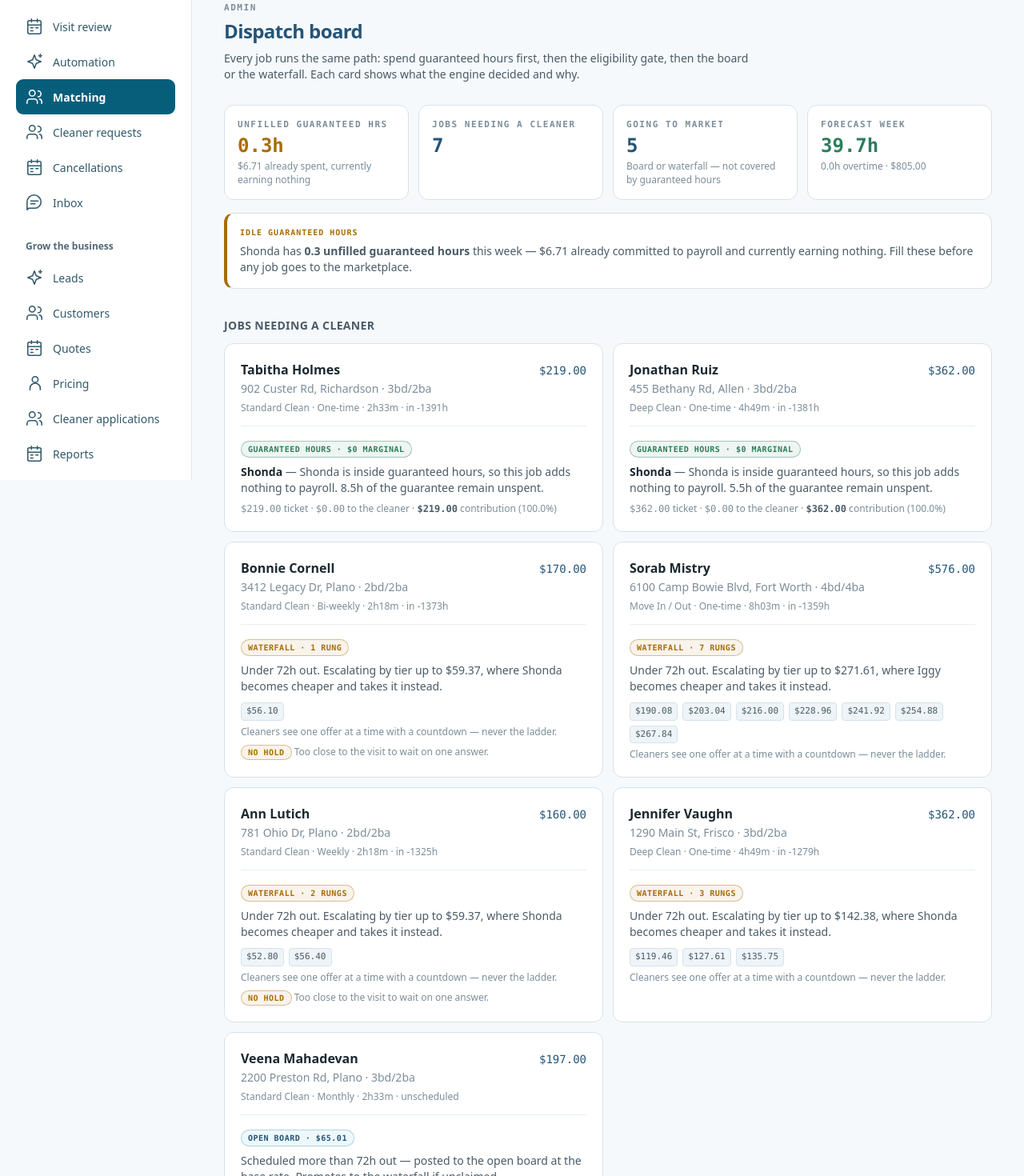
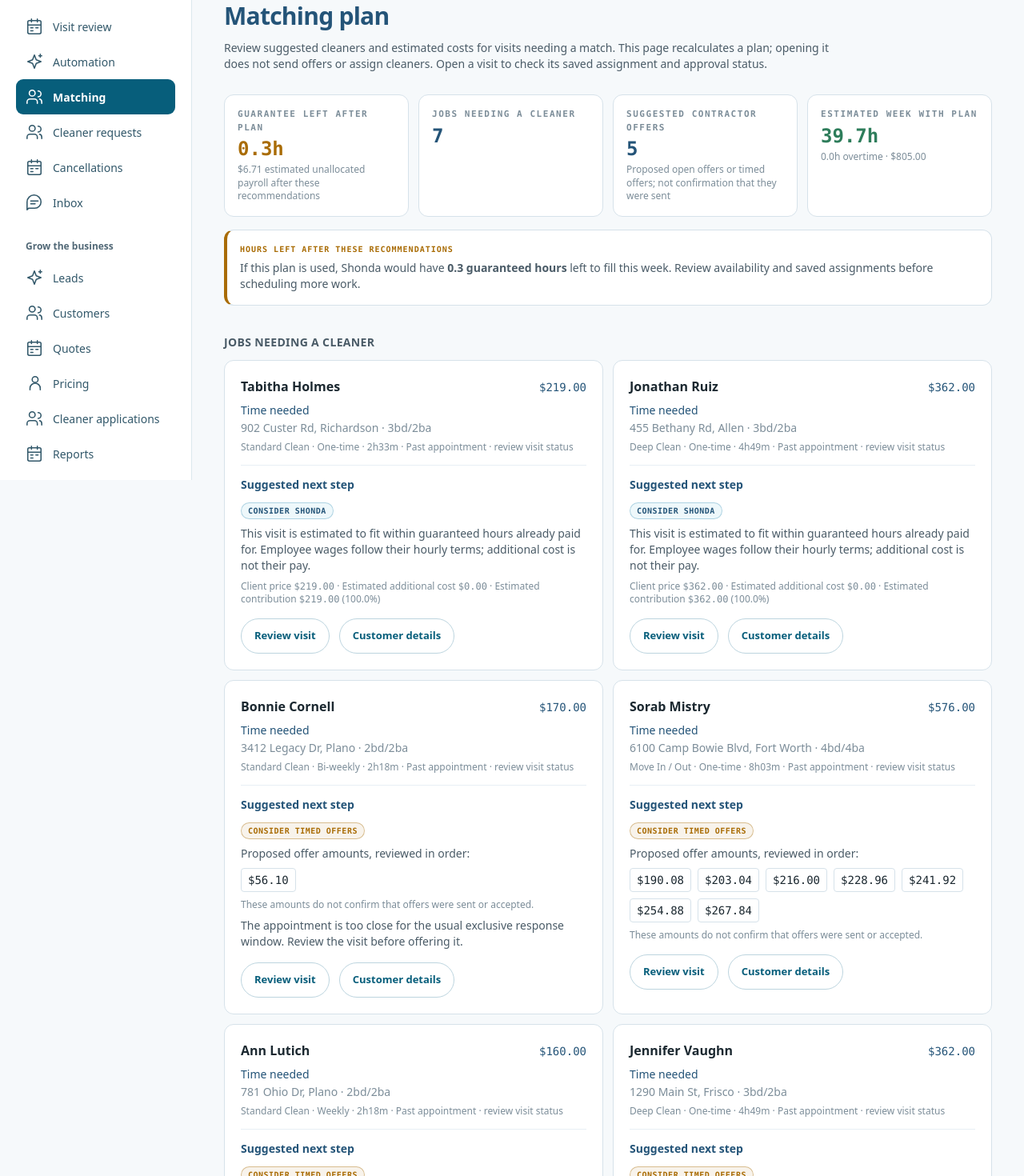
Before and after one commit to mattcleans/Heyspotless, a Next.js app: page /admin/dispatch in a window 1280 px wide. Shown: the part 200-1670 px from the top of the page at 80% size. Built offline with nearby package versions, Linux system fonts and the light colour scheme.

Commit message:
Clarify Management matching recommendations and employee cost estimates

```diff
--- a/src/app/admin/dispatch/page.tsx
+++ b/src/app/admin/dispatch/page.tsx
@@ -1,4 +1,7 @@
-import { PageHeader, Pill, Stat, Callout } from "@/components/ui";
+import Link from "next/link";
+import { DispatchRecommendation } from "@/components/dispatch-recommendation";
+import { JOB_LABELS } from "@/lib/experience/schedule";
+import { Pill, Stat, Callout } from "@/components/ui";
 import { AVERAGE_TICKET_CENTS, ZIP_CENTROIDS } from "@/lib/config";
 import { getRepository } from "@/lib/data";
 import type { Job } from "@/lib/data/types";
@@ -16,7 +19,7 @@ import { formatCents, formatHours, formatPct } from "@/lib/money";
 import { formatDateTimeInZone } from "@/lib/time/zone";
 import { SERVICE_LABELS, FREQUENCY_LABELS } from "@/lib/pricing/price-book";
 
-export const metadata = { title: "Dispatch | Hey Spotless management" };
+export const metadata = { title: "Matching plan | Hey Spotless management" };
 
 const estimate = zipCentroidEstimator(ZIP_CENTROIDS);
 
@@ -30,163 +33,6 @@ function buildContext(cleaners: Cleaner[], now: Date) {
   };
 }
 
-function DecisionSummary({ decision }: { decision: DispatchDecision }) {
-  switch (decision.kind) {
-    case "assign_guaranteed":
-      return (
-        <>
-          <Pill tone="good">Guaranteed hours · $0 marginal</Pill>
-          <p className="mt-2 text-sm text-ink-2">
-            <strong className="text-ink">{decision.cleaner.name}</strong> — {decision.rationale}
-          </p>
-        </>
-      );
-    case "assign_w2":
-      return (
-        <>
-          <Pill tone="sky">W-2 fallback · {formatCents(decision.marginalCents)}</Pill>
-          <p className="mt-2 text-sm text-ink-2">{decision.rationale}</p>
-        </>
-      );
-    case "open_board":
-      return (
-        <>
-          <Pill tone="sky">Open board · {formatCents(decision.payoutCents)}</Pill>
-          <p className="mt-2 text-sm text-ink-2">{decision.rationale}</p>
-          <p className="mt-1 text-xs text-ink-3">
-            Promotes to the waterfall{" "}
-            {formatDateTimeInZone(decision.promoteToWaterfallAt)}{" "}
-            · {decision.eligible.length} eligible
-          </p>
-        </>
-      );
-    case "waterfall":
-      return (
-        <>
-          <Pill tone="warn">
-            Waterfall · {decision.ladder.length} rung{decision.ladder.length === 1 ? "" : "s"}
-          </Pill>
-          <p className="mt-2 text-sm text-ink-2">{decision.rationale}</p>
-          <div className="mt-2.5 flex flex-wrap gap-1.5">
-            {decision.ladder.map((rung) => (
-              <span
-                key={rung.index}
-                className="nums rounded border border-line bg-surface-2 px-1.5 py-0.5 text-[11px] text-ink-2"
-                title={`${formatPct(rung.share)} of ticket · about ${formatCents(rung.impliedHourlyRateCents)}/hr against the estimate · at +${Math.round(rung.offerAtSeconds / 60)}m`}
-              >
-                {formatCents(rung.payoutCents)}
-              </span>
-            ))}
-          </div>
-          <p className="mt-1.5 text-xs text-ink-3">
-            Cleaners see one offer at a time with a countdown — never the ladder.
-          </p>
-        </>
-      );
-    case "hold_for_incumbent":
-      return (
-        <>
-          <Pill tone="good">
-            Held for {decision.cleaner.name} · {formatCents(decision.payoutCents)}
-          </Pill>
-          <p className="mt-2 text-sm text-ink-2">{decision.rationale}</p>
-          <p className="mt-1 text-xs text-ink-3">
-            Exclusive until {formatDateTimeInZone(decision.exclusiveUntil)} · then the{" "}
-            {decision.fallback === "waterfall" ? "waterfall" : "open board"}
-          </p>
-        </>
-      );
-    case "no_eligible_cleaner":
-      return (
-        <>
-          <Pill tone="bad">No eligible cleaner</Pill>
-          <p className="mt-2 text-sm text-ink-2">{decision.rationale}</p>
-        </>
-      );
-  }
-}
-
-/**
- * The spread on this job: the ticket, what the cleaner takes, and what is left.
- *
- * Shown wherever the decision names a payout, because a pairing that works
- * lasts years and the margin agreed when it forms is the margin for years.
- * Deciding that without the number in front of you is how a relationship gets
- * locked in at a spread nobody would have chosen.
- */
-function SpreadNote({ job, decision }: { job: Job; decision: DispatchDecision }) {
-  const payoutCents =
-    decision.kind === "hold_for_incumbent" || decision.kind === "open_board"
-      ? decision.payoutCents
-      : decision.kind === "assign_guaranteed" || decision.kind === "assign_w2"
-        ? decision.marginalCents
-        : null;
-
-  if (payoutCents === null || job.priceCents <= 0) return null;
-
-  const spread = job.priceCents - payoutCents;
-  return (
-    <p className="mt-2 text-xs text-ink-3">
-      <span className="nums">{formatCents(job.priceCents)}</span> ticket ·{" "}
-      <span className="nums">{formatCents(payoutCents)}</span> to the cleaner ·{" "}
-      <strong className="nums text-ink-2">{formatCents(spread)}</strong> contribution (
-      {formatPct(spread / job.priceCents)})
-    </p>
-  );
-}
-
-/**
- * What happened to the continuity promise, shown on every job including the
- * ones where nothing did.
- *
- * The two lines worth a manager's attention are the ones that are easy to
- * miss: a customer whose cleaner has lapsed a requirement and is about to meet
- * a stranger, and a customer we let go to market to save money. Both look like
- * an ordinary board posting without this.
- */
-function ContinuityNote({ decision }: { decision: DispatchDecision }) {
-  const c = decision.continuity;
-
-  if (c.status === "waived_too_costly") {
-    return (
-      <p className="mt-2 text-xs text-ink-3">
-        <Pill tone="warn">Substituting</Pill>{" "}
-        Their usual cleaner would have cost {formatCents(c.premiumCents)} more than the
-        alternative, over the {formatCents(c.capCents)} limit for this job.
-      </p>
-    );
-  }
-
-  if (c.status === "none" && c.reason === "incumbent_ineligible") {
-    return (
-      <p className="mt-2 text-xs text-ink-3">
-        <Pill tone="bad">Lost their cleaner</Pill>{" "}
-        This customer&apos;s cleaner did not clear the eligibility gate for this visit.
-      </p>
-    );
-  }
-
-  if (c.status === "none" && c.reason === "incumbent_passed") {
-    return (
-      <p className="mt-2 text-xs text-ink-3">
-        <Pill tone="warn">Passed</Pill>{" "}
-        Their usual cleaner has already turned this visit down, or did not answer in time — it
-        is on the open market now.
-      </p>
-    );
-  }
-
-  if (c.status === "none" && c.reason === "no_lead_time") {
-    return (
-      <p className="mt-2 text-xs text-ink-3">
-        <Pill tone="warn">No hold</Pill> Too close to the visit to wait on one answer.
-      </p>
-    );
-  }
-
-  return null;
-}
-
 function JobCard({ job, decision, now }: { job: Job; decision: DispatchDecision; now: Date }) {
   const hours = hoursUntil(job, now);
 
@@ -196,6 +42,9 @@ function JobCard({ job, decision, now }: { job: Job; decision: DispatchDecision;
         <h3 className="font-semibold text-ink">{job.customerName}</h3>
         <span className="nums text-sm text-navy">{formatCents(job.priceCents)}</span>
       </div>
+      <p className="mt-2 text-sm font-medium text-navy">
+        {JOB_LABELS[job.status] ?? "Check visit status"}
+      </p>
       <p className="mt-0.5 text-sm text-ink-3">
         {job.street}, {job.city} · {job.bedrooms}bd/{job.bathrooms}ba
       </p>
@@ -204,14 +53,22 @@ function JobCard({ job, decision, now }: { job: Job; decision: DispatchDecision;
         {formatHours(job.estimatedCleanMinutes)} ·{" "}
         {job.scheduledStart
           ? Number.isFinite(hours)
-            ? `in ${Math.round(hours)}h`
+            ? hours < 0
+              ? "Past appointment · review visit status"
+              : formatDateTimeInZone(job.scheduledStart)
             : "unscheduled"
           : "unscheduled"}
       </p>
       <div className="mt-3.5 border-t border-line-soft pt-3.5">
-        <DecisionSummary decision={decision} />
-        <SpreadNote job={job} decision={decision} />
-        <ContinuityNote decision={decision} />
+        <DispatchRecommendation decision={decision} priceCents={job.priceCents} now={now} />
+      </div>
+      <div className="mt-4 flex flex-wrap gap-3">
+        <Link href={`/admin/visits/${job.id}`} className="secondary-action">
+          Review visit
+        </Link>
+        <Link href={`/admin/customers/${job.customerId}`} className="secondary-action">
+          Customer details
+        </Link>
       </div>
     </li>
   );
@@ -315,26 +172,30 @@ export default async function DispatchPage() {
 
   return (
     <>
-      <PageHeader eyebrow="Admin" title="Dispatch board">
-        Every job runs the same path: spend guaranteed hours first, then the eligibility gate, then
-        the board or the waterfall. Each card shows what the engine decided and why.
-      </PageHeader>
+      <div className="mb-7">
+        <h1 className="text-3xl font-semibold tracking-tight text-navy">Matching plan</h1>
+        <p className="mt-3 max-w-3xl text-sm text-ink-2">
+        Review suggested cleaners and estimated costs for visits needing a match.
+        This page recalculates a plan; opening it does not send offers or assign cleaners.
+        Open a visit to check its saved assignment and approval status.
+        </p>
+      </div>
 
       <div className="grid grid-cols-2 gap-3 lg:grid-cols-4">
         <Stat
-          label="Unfilled guaranteed hrs"
+          label="Guarantee left after plan"
           value={`${idleHours.toFixed(1)}h`}
-          note={`${formatCents(idleCents)} already spent, currently earning nothing`}
+          note={`${formatCents(idleCents)} estimated unallocated payroll after these recommendations`}
           tone={idleHours > 0 ? "warn" : "good"}
         />
         <Stat label="Jobs needing a cleaner" value={String(jobs.length)} />
         <Stat
-          label="Going to market"
+          label="Suggested contractor offers"
           value={String(needMarket)}
-          note="Board or waterfall — not covered by guaranteed hours"
+          note="Proposed open offers or timed offers; not confirmation that they were sent"
         />
         <Stat
-          label="Forecast week"
+          label="Estimated week with plan"
           value={forecast ? `${forecast.totalHours.toFixed(1)}h` : "—"}
           note={
             forecast
@@ -347,22 +208,21 @@ export default async function DispatchPage() {
 
       {guaranteed && idleHours > 0 ? (
         <div className="mt-4">
-          <Callout tone="warn" label="Idle guaranteed hours">
-            {guaranteed.name} has <strong>{idleHours.toFixed(1)} unfilled guaranteed hours</strong>{" "}
-            this week —{" "}
-            {formatCents(idleCents)} already committed to payroll and currently earning nothing.
-            Fill these before any job goes to the marketplace.
+          <Callout tone="warn" label="Hours left after these recommendations">
+            If this plan is used, {guaranteed.name} would have{" "}
+            <strong>{idleHours.toFixed(1)} guaranteed hours</strong> left to fill this week.
+            Review availability and saved assignments before scheduling more work.
           </Callout>
         </div>
       ) : null}
 
       {forecast && forecast.overtimeHours > 0 ? (
         <div className="mt-3">
-          <Callout tone="bad" label="Overtime before you commit the week">
-            This schedule is {forecast.totalHours.toFixed(1)} hours, not 40 — it carries{" "}
-            <strong>{forecast.overtimeHours.toFixed(1)} hours of overtime</strong> at time and a
-            half, costing {formatCents(forecast.weeklyCostCents)} rather than $805.00. Still the
-            cheapest labor available, but the week should be built knowing it.
+          <Callout tone="bad" label="Estimated overtime with this plan">
+            These recommendations would bring the week to {forecast.totalHours.toFixed(1)} hours,
+            including <strong>{forecast.overtimeHours.toFixed(1)} overtime hours</strong>.
+            Estimated weekly cost: {formatCents(forecast.weeklyCostCents)}.
+            Review the saved schedule before committing more work.
           </Callout>
         </div>
       ) : null}
@@ -370,6 +230,9 @@ export default async function DispatchPage() {
       <h2 className="mt-9 mb-3 text-sm font-semibold tracking-wide text-ink-2 uppercase">
         Jobs needing a cleaner
       </h2>
+      {!board.length && (
+        <p className="visit-feature">No recorded visits currently need matching. Check the full schedule for current assignments.</p>
+      )}
       <ul className="grid gap-3 md:grid-cols-2">
         {board.map(({ job, decision }) => (
           <JobCard key={job.id} job={job} decision={decision} now={now} />
@@ -383,7 +246,7 @@ export default async function DispatchPage() {
         <table className="w-full text-left">
           <thead>
             <tr className="border-b border-line bg-surface-2">
-              {["Cleaner", "Rating", "Accept", "Booked", "Unspent gtd", "Gate"].map((h) => (
+              {["Cleaner", "Rating", "Accept", "Booked", "Left after plan", "First visit check"].map((h) => (
                 <th
                   key={h}
                   className="px-4 py-2.5 font-mono text-[10px] font-semibold tracking-wider text-ink-2 uppercase"
--- /dev/null
+++ b/src/components/dispatch-recommendation.tsx
@@ -0,0 +1,94 @@
+import { Pill } from "@/components/ui";
+import type { DispatchDecision } from "@/lib/dispatch/engine";
+import { formatCents, formatPct } from "@/lib/money";
+
+/** A recalculated plan is not evidence that an offer or assignment was saved. */
+export function DispatchRecommendation({ decision, priceCents, now }: {
+  decision: DispatchDecision; priceCents: number; now: Date;
+}) {
+  const employee = decision.kind === "assign_guaranteed" || decision.kind === "assign_w2";
+  const cost = employee
+    ? decision.marginalCents
+    : decision.kind === "hold_for_incumbent" || decision.kind === "open_board"
+      ? decision.payoutCents : null;
+  return (
+    <>
+      <h4 className="mb-2 text-sm font-semibold text-navy">Suggested next step</h4>
+      {employee ? (
+        <>
+          <Pill tone="sky">Consider {decision.cleaner.name}</Pill>
+          <p className="mt-2 text-sm text-ink-2">
+            {decision.kind === "assign_guaranteed"
+              ? "This visit is estimated to fit within guaranteed hours already paid for."
+              : "Employee scheduling is suggested at the estimated additional cost below."}
+            {" "}Employee wages follow their hourly terms; additional cost is not their pay.
+          </p>
+        </>
+      ) : decision.kind === "hold_for_incumbent" ? (
+        <>
+          <Pill tone="sky">Offer to {decision.cleaner.name} first</Pill>
+          <p className="mt-2 text-sm text-ink-2">
+            {decision.basis === "preferred"
+              ? "The client requested this cleaner."
+              : "This cleaner has completed previous visits at this home."}
+            {" "}Suggested exclusive response window: {Math.max(0, Math.round((decision.exclusiveUntil.getTime() - now.getTime()) / 60_000))} minutes
+            after sending. A saved offer determines the actual deadline.
+          </p>
+          <p className="mt-1 text-xs text-ink-3">
+            If not accepted, consider {decision.fallback === "waterfall" ? "timed offers to other eligible cleaners" : "an open offer to eligible cleaners"}.
+          </p>
+        </>
+      ) : decision.kind === "open_board" ? (
+        <>
+          <Pill tone="sky">Consider an open offer</Pill>
+          <p className="mt-2 text-sm text-ink-2">
+            {decision.eligible.length} eligible cleaners in this plan. Review current availability before sending.
+          </p>
+        </>
+      ) : decision.kind === "waterfall" ? (
+        <>
+          <Pill tone="warn">Consider timed offers</Pill>
+          <p className="mt-2 text-sm text-ink-2">Proposed offer amounts, reviewed in order:</p>
+          <ol className="mt-2 flex flex-wrap gap-2 text-sm">
+            {decision.ladder.map(rung => (
+              <li key={rung.index} className="nums rounded border border-line px-2 py-1">
+                {formatCents(rung.payoutCents)}
+              </li>
+            ))}
+          </ol>
+          <p className="mt-2 text-xs text-ink-3">These amounts do not confirm that offers were sent or accepted.</p>
+        </>
+      ) : (
+        <>
+          <Pill tone="bad">No eligible cleaner in this plan</Pill>
+          <p className="mt-2 text-sm text-ink-2">Review cleaner availability and requirements before offering this visit.</p>
+        </>
+      )}
+      {cost !== null && priceCents > 0 && (
+        <p className="mt-2 text-xs text-ink-3">
+          Client price <span className="nums">{formatCents(priceCents)}</span> ·{" "}
+          {employee ? "Estimated additional cost" : "Proposed contractor pay"}{" "}
+          <span className="nums">{formatCents(cost)}</span> ·{" "}
+          Estimated contribution <span className="nums">{formatCents(priceCents - cost)}</span>{" "}
+          ({formatPct((priceCents - cost) / priceCents)})
+        </p>
+      )}
+      {decision.continuity.status === "waived_too_costly" && (
+        <p className="mt-2 text-sm text-ink-2">
+          Consider a backup: the usual cleaner adds {formatCents(decision.continuity.premiumCents)}
+          {" "}above the alternative, over the {formatCents(decision.continuity.capCents)} review limit.
+          The client must approve the actual backup assignment before work starts.
+        </p>
+      )}
+      {decision.continuity.status === "none" && decision.continuity.reason === "incumbent_ineligible" && (
+        <p className="mt-2 text-sm text-ink-2">The usual cleaner did not meet this visit’s eligibility requirements. A backup needs the client’s approval before work starts.</p>
+      )}
+      {decision.continuity.status === "none" && decision.continuity.reason === "incumbent_passed" && (
+        <p className="mt-2 text-sm text-ink-2">The usual cleaner declined or did not accept a previous offer. Review its saved status before offering to someone else.</p>
+      )}
+      {decision.continuity.status === "none" && decision.continuity.reason === "no_lead_time" && (
+        <p className="mt-2 text-sm text-ink-2">The appointment is too close for the usual exclusive response window. Review the visit before offering it.</p>
+      )}
+    </>
+  );
+}
```
Also changed, not shown: 1 other file (tests, documents, lock files or other folders).
